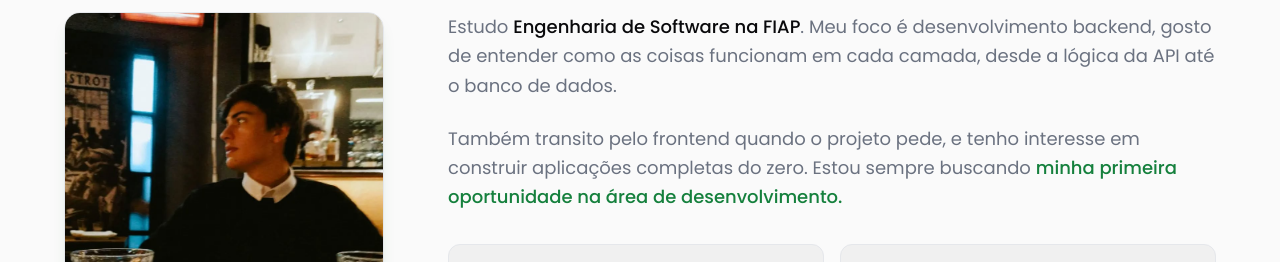
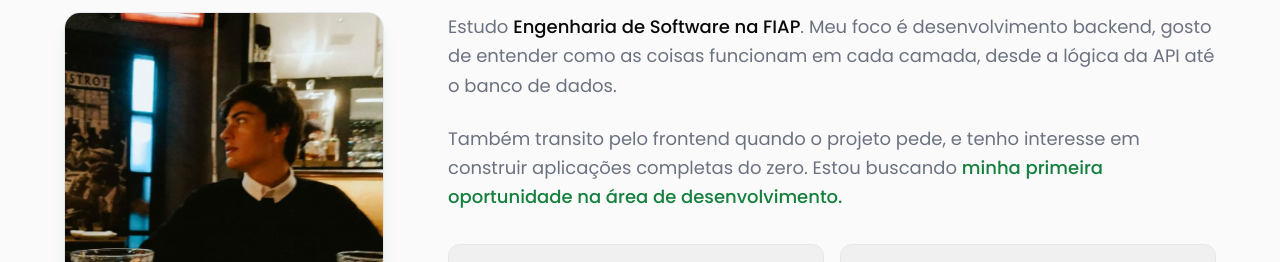
Before and after one commit to gab-gouvea/Portifolio, a React (Vite) app: page / in a window 1280 px wide. Shown: the part 1040-1302 px from the top of the page. Built offline with nearby package versions, Linux system fonts and the light colour scheme; a web font is replaced by a local one.

Commit message:
Update AboutSection.jsx

```diff
--- a/src/sections/AboutSection.jsx
+++ b/src/sections/AboutSection.jsx
@@ -51,7 +51,7 @@ export function AboutSection() {
             </p>
             <p className="text-muted text-lg leading-relaxed">
               Também transito pelo frontend quando o projeto pede, e tenho interesse em
-              construir aplicações completas do zero. Estou sempre buscando{" "}
+              construir aplicações completas do zero. Estou buscando{" "}
               <span className="text-accent font-medium">
                 minha primeira oportunidade na área de desenvolvimento.
               </span>
```
